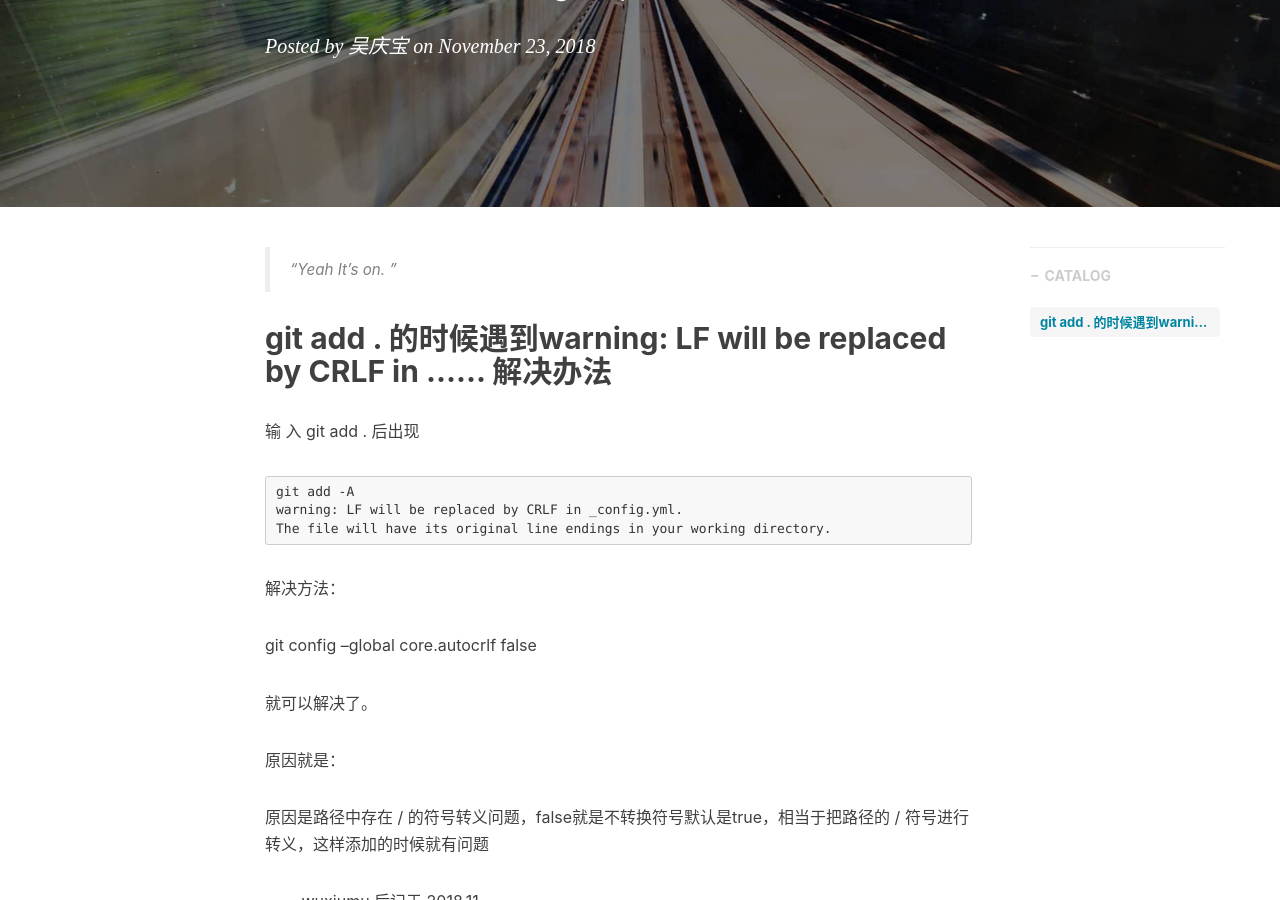
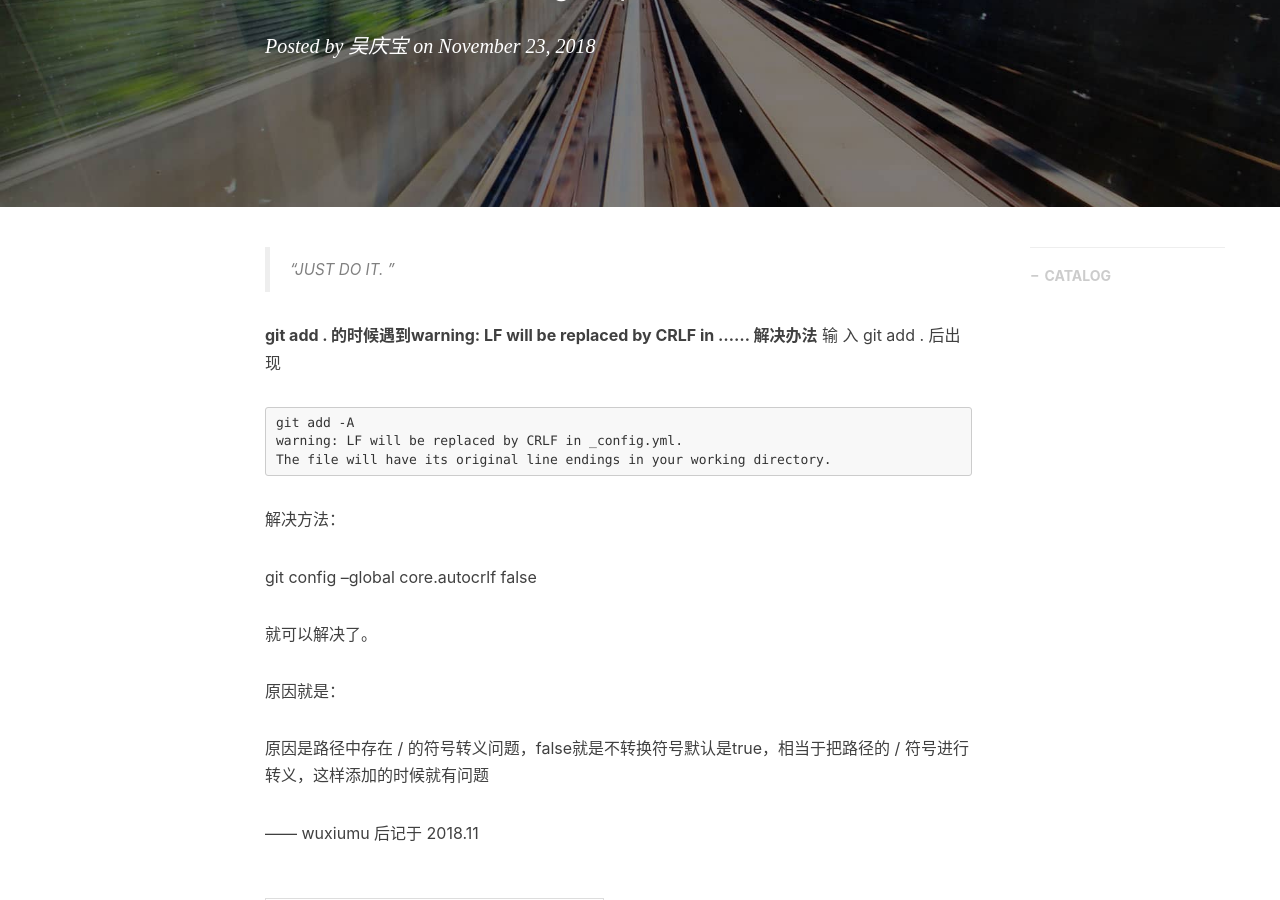
Before and after one commit to wuxiumu/wuxiumu.github.io, a Jekyll site: the page built from _posts/2018-11-23-Git-使用中的问题-更新中.markdown, in a window 1280 px wide and 900 px high, scrolled down 316 px. Built offline with Jekyll 4.4.1, drawn with Linux system fonts in a browser that asks for light colours; nearby versions of some CDN libraries; comment, search, counter and statistics services are not loaded.

Commit message:
一些小修改

````diff
--- a/_posts/2018-11-23-Git-使用中的问题-更新中.markdown
+++ b/_posts/2018-11-23-Git-使用中的问题-更新中.markdown
@@ -10,10 +10,10 @@ tags:
     - 工具
 ---
 
-> “Yeah It's on. ”
+> “JUST DO IT. ”
 
 
-## git add . 的时候遇到warning: LF will be replaced by CRLF in ...... 解决办法
+**git add . 的时候遇到warning: LF will be replaced by CRLF in ...... 解决办法**
 输 入 git add . 后出现
 ```
 git add -A
--- a/_posts/2018-11-23-Sublime-Text-3中使用SublimeGit插件.markdown
+++ b/_posts/2018-11-23-Sublime-Text-3中使用SublimeGit插件.markdown
@@ -10,7 +10,7 @@ tags:
     - 工具
 ---
 
-> “Yeah It's on. ”
+> “JUST DO IT. ”
 
 
 ## 配置
--- a/_posts/2018-11-23-git-更新代码到本地.markdown
+++ b/_posts/2018-11-23-git-更新代码到本地.markdown
@@ -10,7 +10,7 @@ tags:
     - 工具
 ---
 
-> “Yeah It's on. ”
+> “JUST DO IT. ”
 
 
 ## 正规流程
````
